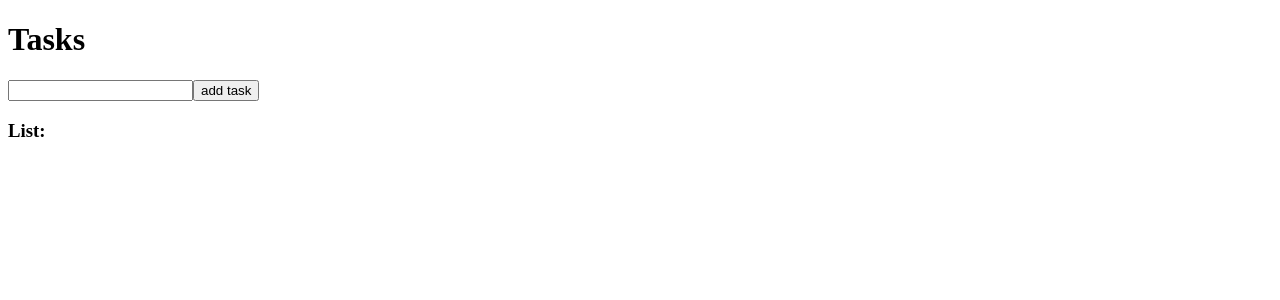
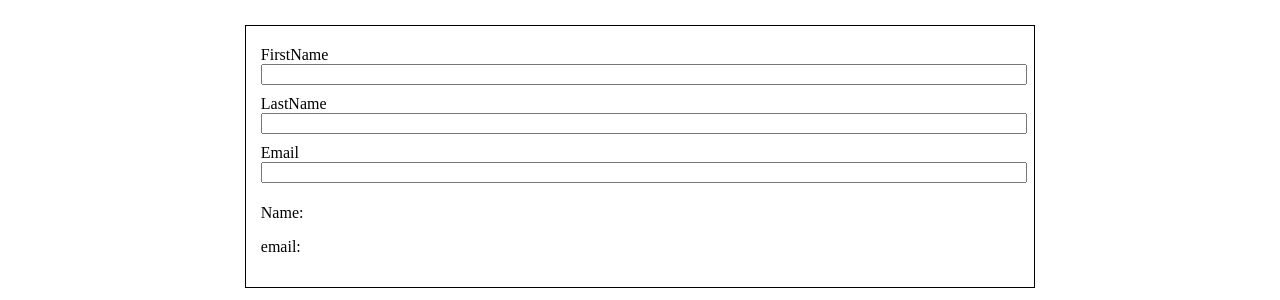
Before and after one commit to imganjgahi/VueTraining, a Vue app in the folder apps/cli/project/: page / in a window 1280 px wide. Shown: the top 300 px of the page. Built offline with nearby package versions, Linux system fonts and the light colour scheme.

Commit message:
model.lazy

```diff
--- a/apps/cli/project/src/App.vue
+++ b/apps/cli/project/src/App.vue
@@ -1,12 +1,12 @@
 <template>
   <div id="app">
-    <MainPage></MainPage>
+    <FormPage></FormPage>
   </div>
 
 </template>
 
 <script>
-import MainPage from './components/tasks/MainPage'
+import FormPage from './components/FormPage'
 export default {
   name: "App",
   data: () => ({
@@ -14,7 +14,7 @@ export default {
     selectedComponent: "Quete"
   }),
   components: {
-    MainPage
+    FormPage
   }
 };
 </script>
--- /dev/null
+++ b/apps/cli/project/src/components/FormPage/index.vue
@@ -0,0 +1,59 @@
+<template>
+    <div class="formPage">
+<form class="formBlock">
+
+        <div class="inputGroup">
+            <label for="firstName" class="label">FirstName</label>
+            <input type="text" id="firstName" class="txtInput" v-model.lazy="details.firstName">
+            <small> {{details.firstName}} </small>
+        </div>
+        <div class="inputGroup">
+            <label for="lastName" class="label">LastName</label>
+            <input type="text" id="lastName" class="txtInput" v-model="details.lastName">
+        </div>
+        <div class="inputGroup">
+            <label for="email" class="label">Email</label>
+            <input type="text" id="email" class="txtInput" v-model="details.email">
+        </div>
+    </form>
+        <div class="details">
+            <p> Name:  {{details.firstName}} {{details.lastName}}</p>
+            <p> email:  {{details.email}}</p>
+        </div>
+    </div>
+</template>
+
+<script>
+export default {
+    name: "FormPage",
+    data () {
+        return {
+            details: {
+                firstName: "",
+                lastName: "",
+                email: ""
+            }
+        }
+    }
+}
+</script>
+
+<style>
+
+.inputGroup {
+    padding: 5px 0;
+}
+.label {
+    display: block;
+}
+.txtInput {
+    display: block;
+    width: 100%;
+}
+.formPage {
+    width: 60%;
+    margin: 25px auto;
+    padding: 15px;
+    border: 1px solid;
+}
+</style>
```
